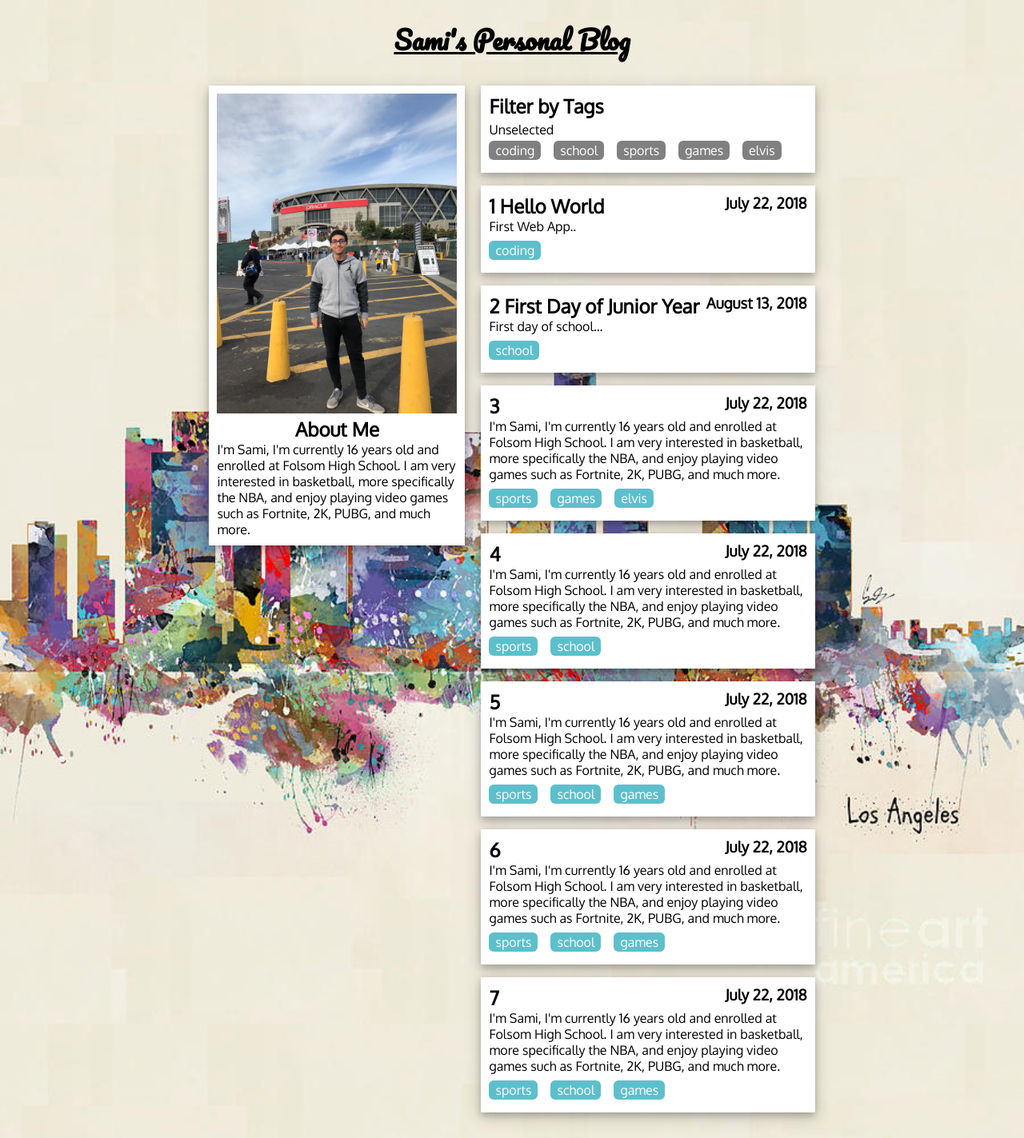
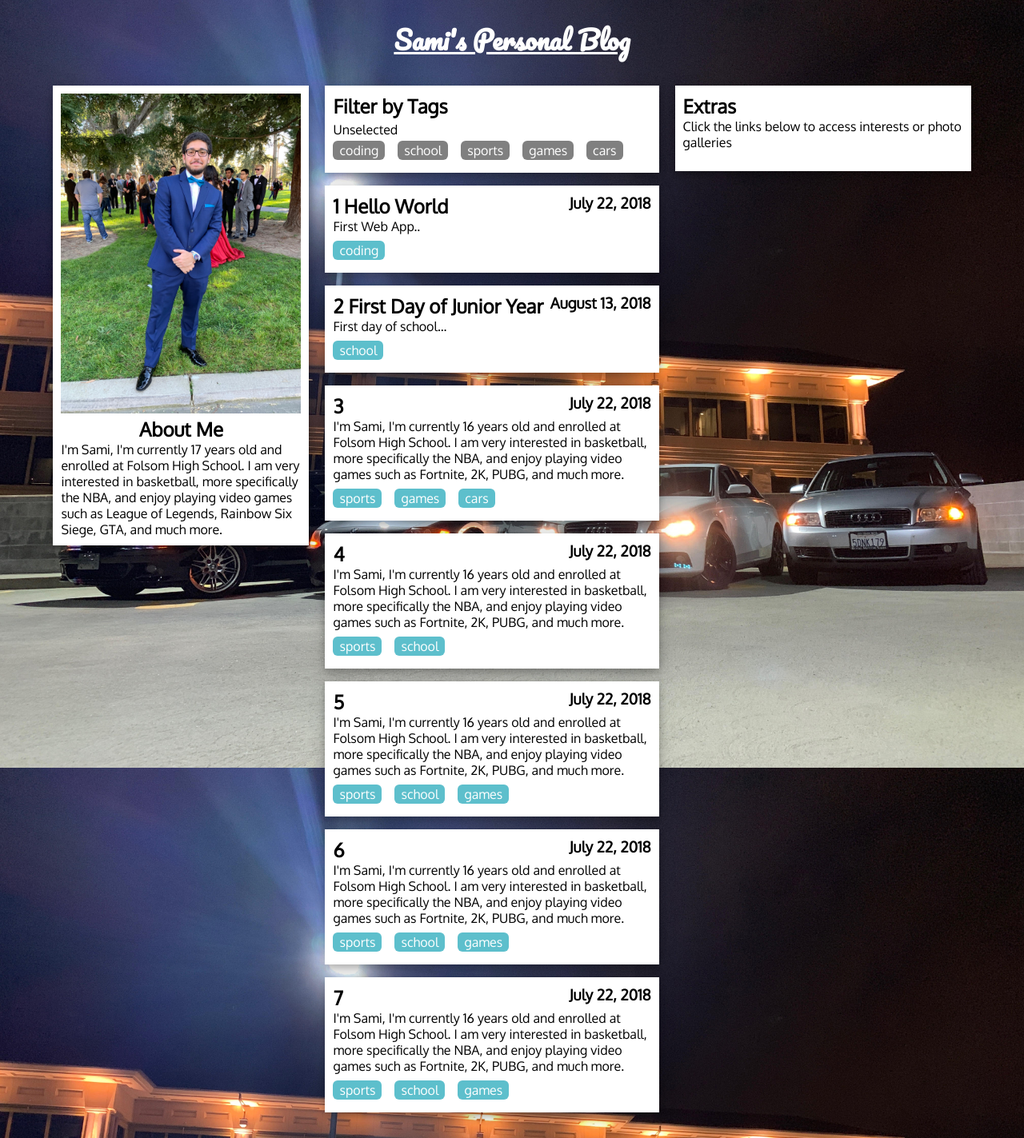
Before and after one commit to samialhamad/samidevelopment, a PHP site: page / in a window 1280 px wide. Shown: the whole page at 80% size. Run offline with PHP 8.4, Linux system fonts and the light colour scheme.

Commit message:
Changed profile/background pictures, changed title text to white, added sideDiv to have extra links, updated text on About Me

```diff
--- a/index.css
+++ b/index.css
@@ -27,6 +27,7 @@ h1 {
     font-family: 'Pacifico', cursive;
     text-align: center;
     text-decoration: underline;
+    color: white;
 }
 
 h2 {
@@ -60,7 +61,14 @@ p {
     max-width: 500px;
 }
 
-ol {
+#sideDiv {
+    width: 25%;
+    vertical-align: top;
+    min-width: 350px;
+    max-width: 500px;
+}
+
+ol, ul {
     list-style-type: none;
     padding: 0px;
 }
--- a/index.html
+++ b/index.html
@@ -21,7 +21,7 @@
                 <div id="profileDiv" class="card tableCell">
                     <img id="profileImg" src="images/profileImg.JPG" alt="Profile Image">
                     <h2>About Me</h2>
-                    <p>I'm Sami, I'm currently 16 years old and enrolled at Folsom High School. I am very interested in basketball, more specifically the NBA, and enjoy playing video games such as Fortnite, 2K, PUBG, and much more.</p>
+                    <p>I'm Sami, I'm currently 17 years old and enrolled at Folsom High School. I am very interested in basketball, more specifically the NBA, and enjoy playing video games such as League of Legends, Rainbow Six Siege, GTA, and much more.</p>
                 </div>
                 <div id="mainDiv" class="tableCell">
                     <div id="filterCard" class="card">
@@ -34,6 +34,12 @@
                     <ol id="blogPostList">
                     </ol>
                 </div>
+                <div id="sideDiv" class="card tableCell">
+                    <h2>Extras</h2>
+                    <p>Click the links below to access interests or photo galleries</p>
+                    <ul id="externalLinks">
+                    </ul>
+                </div>
             </div>
         </div>
     </body>
--- a/index.js
+++ b/index.js
@@ -57,7 +57,7 @@ function populateBlogPosts() {
     blogPost3.tags = [
         "sports",
         "games",
-        "elvis",
+        "cars",
     ];
     blogPosts.push(blogPost3);
 
```
Also changed, not shown: images/backgroundImg.jpg, images/profileImg.JPG.
